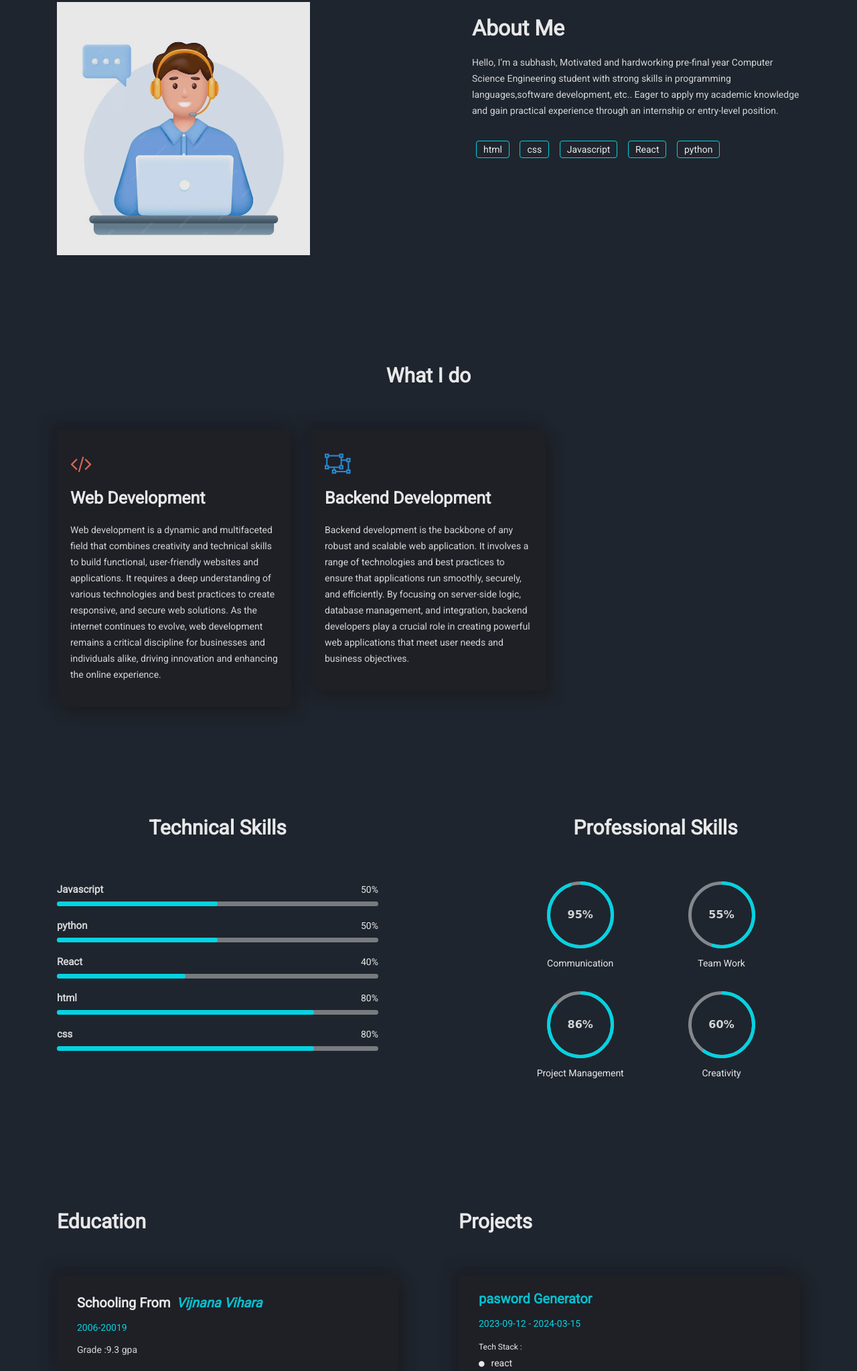
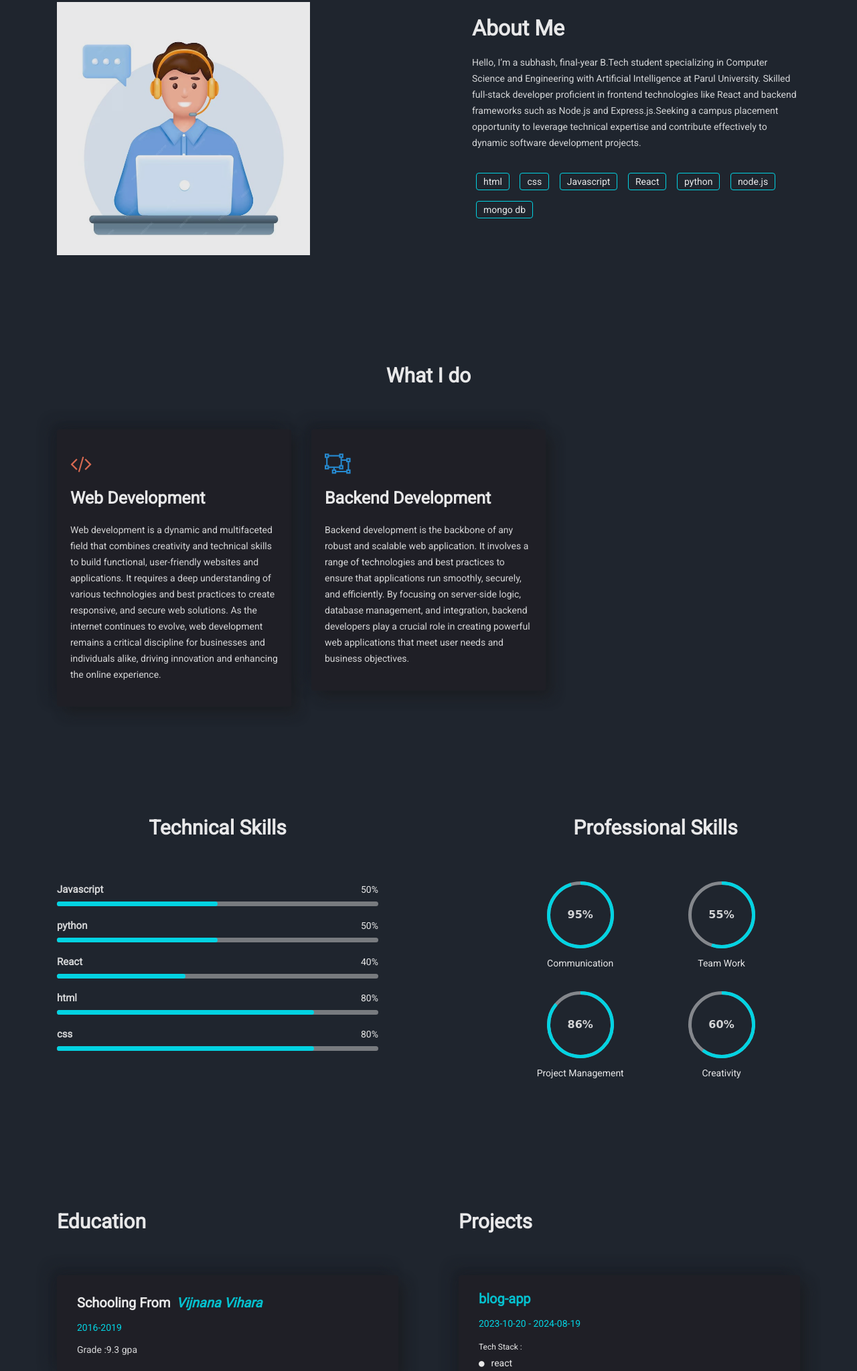
Before and after one commit to bathala-subhash/PORTFOLIO, a plain HTML site: page index.html in a window 1280 px wide. Shown: the part 753-2800 px from the top of the page at 67% size. Drawn offline with Linux system fonts and the light colour scheme.

Commit message:
added projects

```diff
--- a/index.html
+++ b/index.html
@@ -126,9 +126,10 @@
                     <div class="mh-about-inner">
                         <h2 class="wow fadeInUp" data-wow-duration="0.8s" data-wow-delay="0.1s">About Me</h2>
                         <p class="wow fadeInUp" data-wow-duration="0.8s" data-wow-delay="0.2s">Hello, I’m a subhash,
-                            Motivated and hardworking pre-final year Computer Science Engineering student with strong
-                            skills in programming languages,software development, etc.. Eager to apply my academic
-                            knowledge and gain practical experience through an internship or entry-level position.</p>
+                            final-year B.Tech student specializing in Computer Science and Engineering with Artificial Intelligence at Parul University.
+                            Skilled full-stack developer proficient in frontend technologies like React and backend frameworks such as Node.js and
+                            Express.js.Seeking a campus placement opportunity to leverage technical expertise and contribute effectively to dynamic
+                             software development projects.</p>
                         <div class="mh-about-tag wow fadeInUp" data-wow-duration="0.8s" data-wow-delay="0.3s">
                             <ul>
 
@@ -137,6 +138,9 @@
                                 <li><span>Javascript</span></li>
                                 <li><span>React</span></li>
                                 <li><span>python</span></li>
+                                <li><span>node.js</span></li>
+                                <li><span>mongo db</span></li>
+
 
 
 
@@ -300,7 +304,7 @@
                                 <div class="mh-education-item dark-bg wow fadeInUp" data-wow-duration="0.8s"
                                     data-wow-delay="0.3s">
                                     <h4>Schooling From <a href="#">Vijnana Vihara</a></h4>
-                                    <div class="mh-eduyear">2006-20019</div>
+                                    <div class="mh-eduyear">2016-2019</div>
                                     <p>Grade :9.3 gpa</p>
                                 </div>
                                 <!-- Education Institutes-->
@@ -335,18 +339,33 @@
                                 <!-- Education Institutes-->
                                 <div class="mh-work-item dark-bg wow fadeInUp" data-wow-duration="0.8s"
                                     data-wow-delay="0.4s">
-                                    <h4><a href="">pasword Generator</a></h4>
-                                    <div class="mh-eduyear">2023-09-12 - 2024-03-15</div>
+                                    <h4><a href="https://github.com/bathala-subhash/Blog-app">blog-app</a></h4>
+                                    <div class="mh-eduyear">2023-10-20 - 2024-08-19</div>
                                     <span>Tech Stack :</span>
                                     <ul class="work-responsibility">
                                         <li><i class="fa fa-circle"></i>react</li>
+                                        <li><i class="fa fa-circle"></i>javascript</li>
+                                        <li><i class="fa fa-circle"></i>mongo db</li>
+                                        <li><i class="fa fa-circle"></i>express</li>
+                                        <li><i class="fa fa-circle"></i>node</li>
+
+
+                                    </ul>
+                                </div>
+                                <!-- Education Institutes-->
+                                <div class="mh-work-item dark-bg wow fadeInUp" data-wow-duration="0.8s"
+                                    data-wow-delay="0.4s">
+                                    <h4><a href="https://github.com/bathala-subhash/2048-game">2048 Game</a></h4>
+                                    <div class="mh-eduyear">2023-06-12 - 2024-01-23</div>
+                                    <span>Tech Stack :</span>
+                                    <ul class="work-responsibility">
+                                        <li><i class="fa fa-circle"></i>html</li>
+                                        <li><i class="fa fa-circle"></i>css</li>
                                         <li><i class="fa fa-circle"></i>javascript</li>
 
 
                                     </ul>
                                 </div>
-                                <!-- Education Institutes-->
-
                                 <!-- Education Institutes-->
 
                             </div>
```
